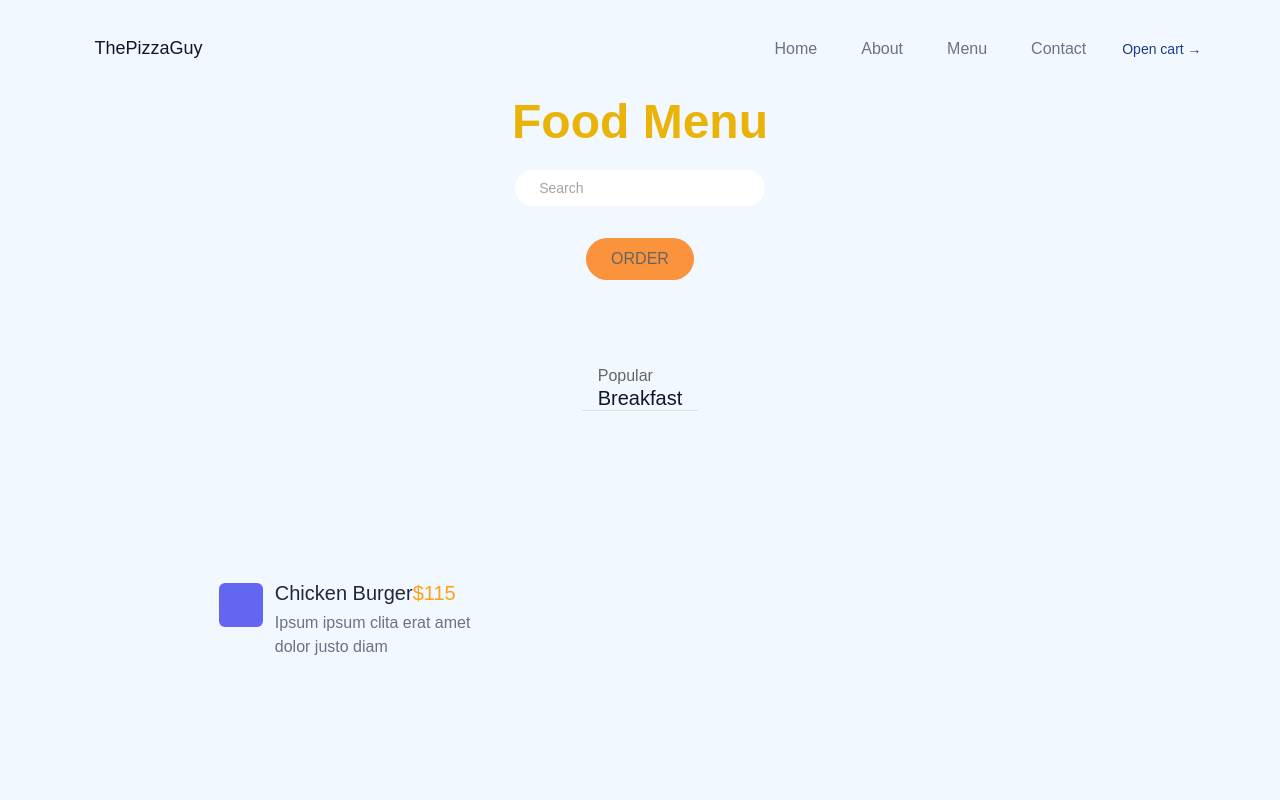
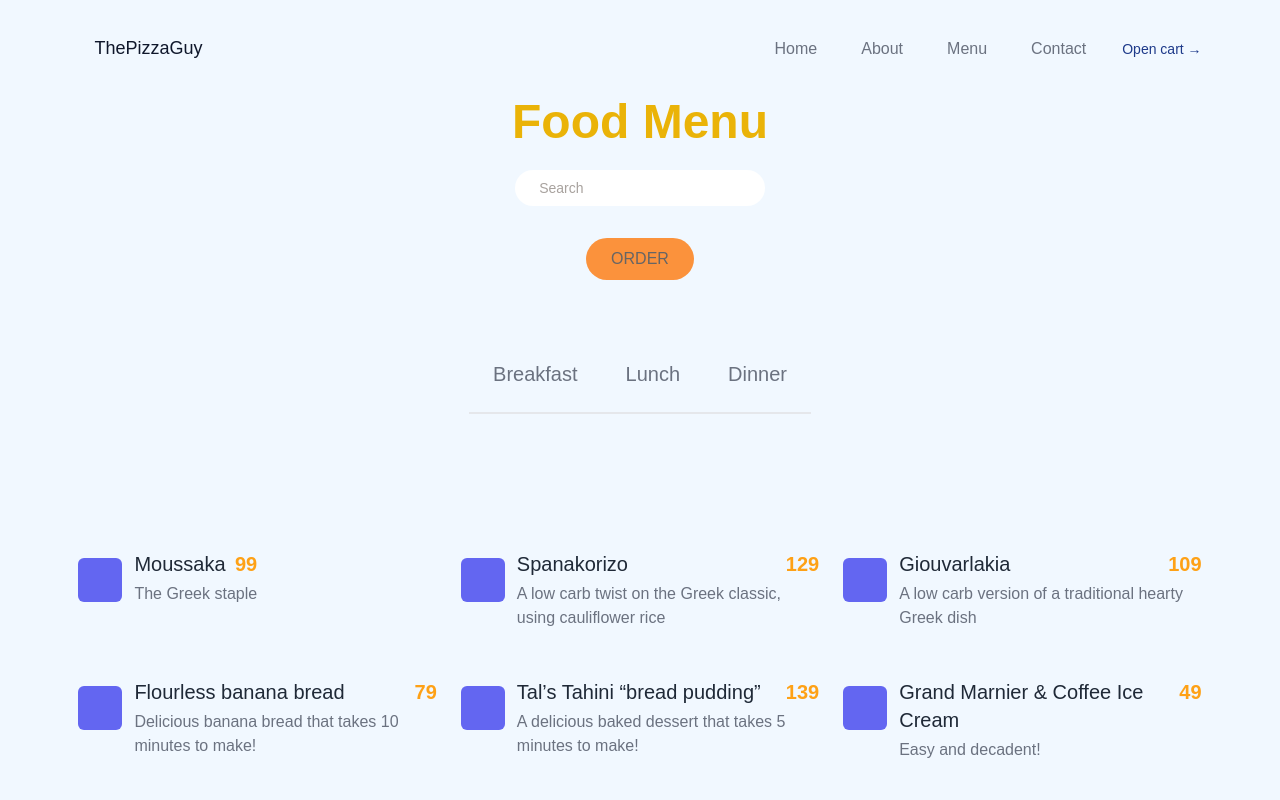
Before and after one commit to miggy-pg/the-food-guy, a React (Vite) app: page / in a window 1280 px wide. Shown: the top 800 px of the page. Built offline with nearby package versions, Linux system fonts and the light colour scheme; data requests are answered from the project's data file; a web font is replaced by a local one.

Commit message:
[UPDATE] wip template

```diff
--- /dev/null
+++ b/src/components/Common/FoodCategory.jsx
@@ -0,0 +1,24 @@
+import Container from "./Container";
+
+export default function FoodCategory({ align, categories }) {
+  return (
+    <Container
+      className={`mt-4 flex w-full flex-col ${
+        align === "left" ? "" : "items-center justify-center text-center"
+      }`}
+    >
+      {categories && (
+        <ul className="mb-5 inline-flex justify-center border-b-2">
+          {categories.map((title) => (
+            <li
+              key={title}
+              className="max-w-2xl cursor-pointer px-4 py-4 text-lg leading-normal text-gray-500 dark:text-gray-300 lg:text-xl xl:text-xl"
+            >
+              {title}
+            </li>
+          ))}
+        </ul>
+      )}
+    </Container>
+  );
+}
--- a/src/components/Common/Pizza/index.jsx
+++ b/src/components/Common/Pizza/index.jsx
@@ -1,50 +1,18 @@
-import Container from "../Container";
-
-export default function Pizza({ imgPos, children }) {
+export default function Pizza({ name, description, price }) {
   return (
-    <Container className="mb-20 flex flex-wrap lg:flex-nowrap lg:gap-10">
-      <div
-        className={`flex w-full items-center justify-center lg:w-1/2 ${
-          imgPos === "right" ? "lg:order-1" : ""
-        }`}
-      >
-        <div>
-          {/* <Image
-            src={image}
-            width="521"
-            height="auto"
-            alt="Benefits"
-            className={"object-cover"}
-            placeholder="blur"
-            blurDataURL={image.src}
-          /> */}
-        </div>
-        <div
-          className={`flex w-full flex-wrap items-center lg:w-1/2 ${
-            imgPos === "right" ? "lg:justify-end" : ""
-          }`}
-        >
-          <div className="mt-5 w-full">
-            <div className="mt-8 flex items-start space-x-3">
-              <div className="mt-1 flex h-11 w-11 flex-shrink-0 items-center justify-center rounded-md bg-indigo-500 ">
-                {/* {React.cloneElement(props.icon, {
+    <div className="mt-4 flex items-start space-x-3">
+      <div className="mt-2 flex h-11 w-11 flex-shrink-0 items-center justify-center rounded-md bg-indigo-500 ">
+        {/* {React.cloneElement(props.icon, {
                   className: "w-7 h-7 text-indigo-50",
                 })} */}
-              </div>
-              <div>
-                <h4 className="text-xl font-medium text-gray-800 dark:text-gray-200">
-                  <span>Chicken Burger</span>
-                  <span className="text-primary">$115</span>
-                </h4>
-                <p className="mt-1 text-gray-500 dark:text-gray-400">
-                  {/* {children} */}
-                  Ipsum ipsum clita erat amet dolor justo diam
-                </p>
-              </div>
-            </div>
-          </div>
-        </div>
       </div>
-    </Container>
+      <div>
+        <h4 className="flex justify-between text-xl  font-medium text-gray-800 dark:text-gray-200">
+          <span>{name}</span>
+          <span className="text-primary font-bold">{price}</span>
+        </h4>
+        <p className="mt-1 text-gray-500 dark:text-gray-400">{description}</p>
+      </div>
+    </div>
   );
 }
--- a/src/components/Common/SectionMenu.jsx
+++ /dev/null
@@ -1,17 +0,0 @@
-import Container from "./Container";
-
-export default function SectionMenu({ align, title, children }) {
-  return (
-    <Container
-      className={`mt-4 flex w-full flex-col ${
-        align === "left" ? "" : "items-center justify-center text-center"
-      }`}
-    >
-      {children && (
-        <p className="max-w-2xl py-4 text-lg leading-normal text-gray-500 dark:text-gray-300 lg:text-xl xl:text-xl">
-          {children}
-        </p>
-      )}
-    </Container>
-  );
-}
--- a/src/components/Management/CategoryList/index.jsx
+++ /dev/null
@@ -1,23 +0,0 @@
-import SectionMenu from "../../Common/SectionMenu";
-
-export function CategoryList() {
-  return (
-    <SectionMenu>
-      <ul className="nav nav-pills d-inline-flex justify-content-center border-bottom">
-        <li className="nav-item">
-          <a
-            className="d-flex align-items-center active mx-3 ms-0 text-start"
-            data-bs-toggle="pill"
-            href="#tab-1"
-          >
-            <i className="fa fa-coffee fa-2x text-primary"></i>
-            <div className="ps-3">
-              <small className="text-body">Popular</small>
-              <h6 className="mt-n1 mb-0">Breakfast</h6>
-            </div>
-          </a>
-        </li>
-      </ul>
-    </SectionMenu>
-  );
-}
--- a/src/components/Management/PizzaList/index.jsx
+++ b/src/components/Management/PizzaList/index.jsx
@@ -1,14 +1,8 @@
-import Pizza from "../../Common/Pizza";
-export default function PizzaList() {
+import Container from "../../Common/Container";
+export default function PizzaList({ children }) {
   return (
-    <div id="tab-1" className="tab-pane fade show p-0 active">
-      <div className="row g-4">
-        <div className="col-lg-6">
-          <div className="d-flex align-items-center">
-            <Pizza />
-          </div>
-        </div>
-      </div>
-    </div>
+    <Container className="mb-20 flex flex-wrap lg:flex-nowrap lg:gap-0">
+      <div className="mt-0 grid grid-cols-3 gap-4">{children}</div>
+    </Container>
   );
 }
--- a/src/pages/HomePage.jsx
+++ b/src/pages/HomePage.jsx
@@ -1,9 +1,11 @@
 import Header from "../components/Common/Header";
-import { CategoryList } from "../components/Management/CategoryList";
 import Pizza from "../components/Common/Pizza";
 import { getMenu } from "../services/apiRestaurant";
 import { useLoaderData } from "react-router-dom";
+import FoodCategory from "../components/Common/FoodCategory";
+import PizzaList from "../components/Management/PizzaList";
 export default function HomePage() {
+  const categories = ["Breakfast", "Lunch", "Dinner"];
   const food = useLoaderData();
   console.log("food: ", food);
   //   const pizzas = pizzaData;
@@ -12,10 +14,17 @@ export default function HomePage() {
   return (
     <>
       <Header />
-      <div>
-        <CategoryList />
-        <Pizza />
-      </div>
+      <FoodCategory categories={categories} />
+      <PizzaList>
+        {food.map((item) => (
+          <Pizza
+            key={item.id}
+            name={item.name}
+            description={item.description}
+            price={item.price}
+          />
+        ))}
+      </PizzaList>
     </>
   );
 }
```
